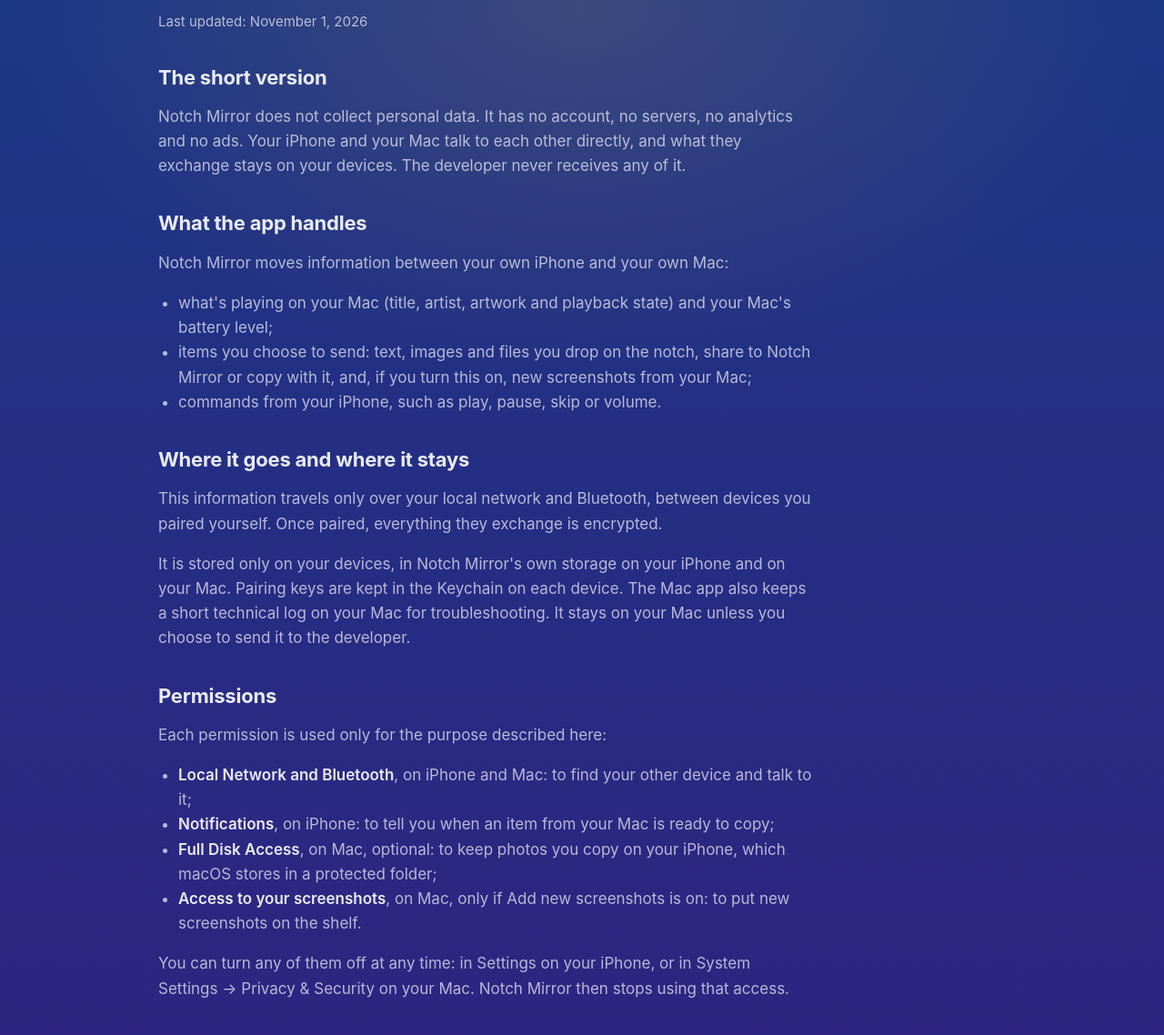
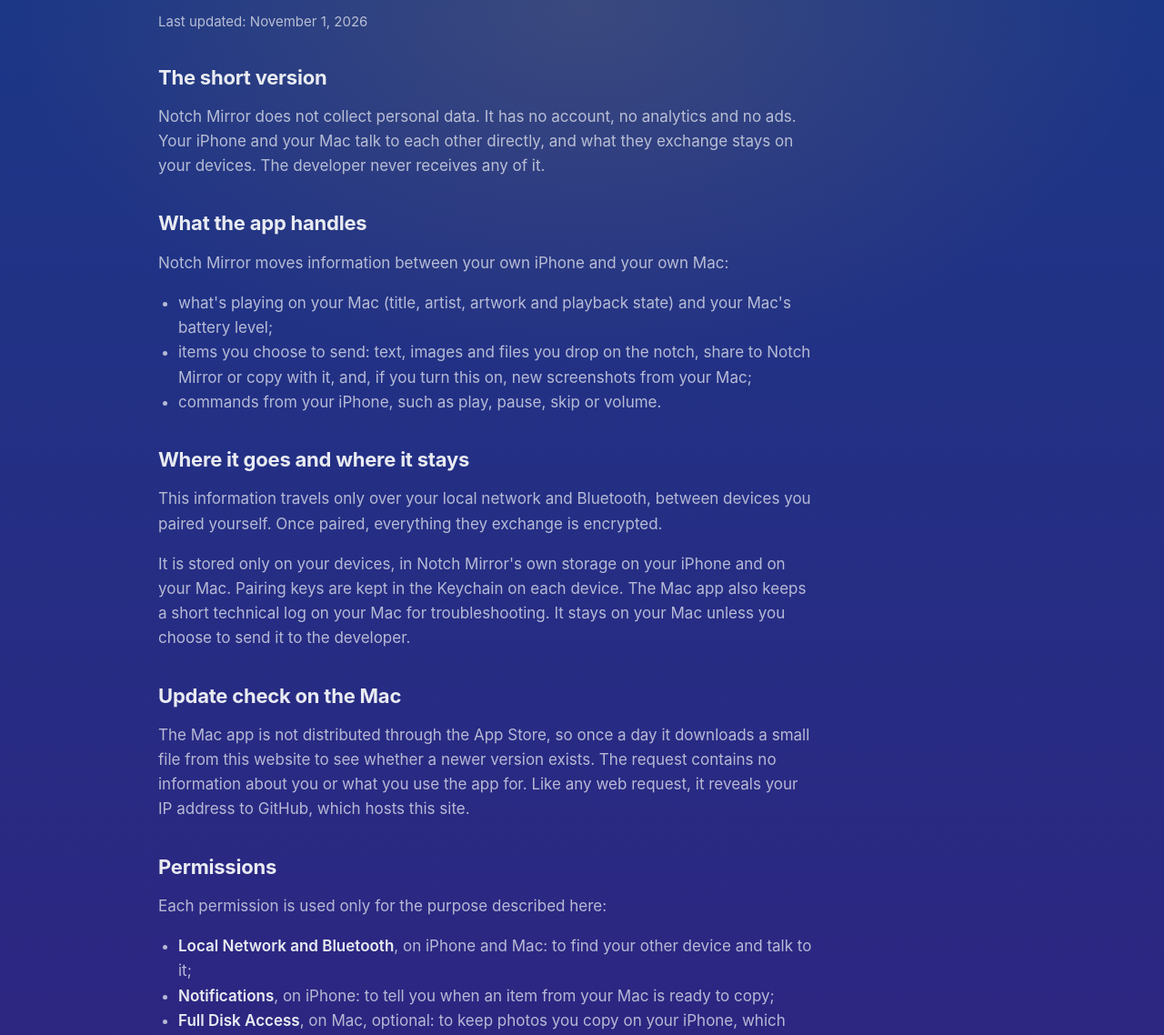
Before and after one commit to aubekerof/aubekerof.github.io, a plain HTML site: page notch-mirror/privacy/index.html in a window 1280 px wide. Shown: the part 151-1289 px from the top of the page at 91% size. Drawn offline with Linux system fonts and the light colour scheme.

Commit message:
Mac update feed and its mention in the privacy policy
notch-mirror/mac/latest.json is what the Mac app reads once a day; 1.0 for now.

Co-Authored-By: Claude Opus 5.5 <noreply@anthropic.com>

```diff
--- /dev/null
+++ b/notch-mirror/mac/latest.json
@@ -0,0 +1 @@
+{"version": "1.0", "url": "https://github.com/aubekerof/aubekerof.github.io/releases/latest/download/NotchMirror.dmg"}
--- a/notch-mirror/privacy/index.html
+++ b/notch-mirror/privacy/index.html
@@ -23,7 +23,7 @@
     <p class="updated">Last updated: November 1, 2026</p>
 
     <h2>The short version</h2>
-    <p>Notch Mirror does not collect personal data. It has no account, no servers, no analytics and no ads. Your iPhone and your Mac talk to each other directly, and what they exchange stays on your devices. The developer never receives any of it.</p>
+    <p>Notch Mirror does not collect personal data. It has no account, no analytics and no ads. Your iPhone and your Mac talk to each other directly, and what they exchange stays on your devices. The developer never receives any of it.</p>
 
     <h2>What the app handles</h2>
     <p>Notch Mirror moves information between your own iPhone and your own Mac:</p>
@@ -36,6 +36,9 @@
     <h2>Where it goes and where it stays</h2>
     <p>This information travels only over your local network and Bluetooth, between devices you paired yourself. Once paired, everything they exchange is encrypted.</p>
     <p>It is stored only on your devices, in Notch Mirror's own storage on your iPhone and on your Mac. Pairing keys are kept in the Keychain on each device. The Mac app also keeps a short technical log on your Mac for troubleshooting. It stays on your Mac unless you choose to send it to the developer.</p>
+
+    <h2>Update check on the Mac</h2>
+    <p>The Mac app is not distributed through the App Store, so once a day it downloads a small file from this website to see whether a newer version exists. The request contains no information about you or what you use the app for. Like any web request, it reveals your IP address to GitHub, which hosts this site.</p>
 
     <h2>Permissions</h2>
     <p>Each permission is used only for the purpose described here:</p>
```
Also changed, not shown: notch-mirror/index.html (+1 -1 lines), notch-mirror/support/index.html (+1 -1 lines).
